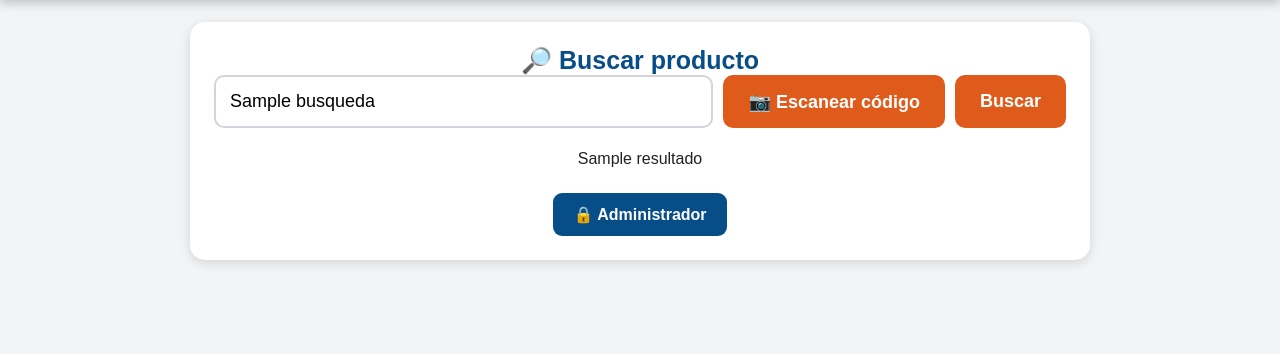
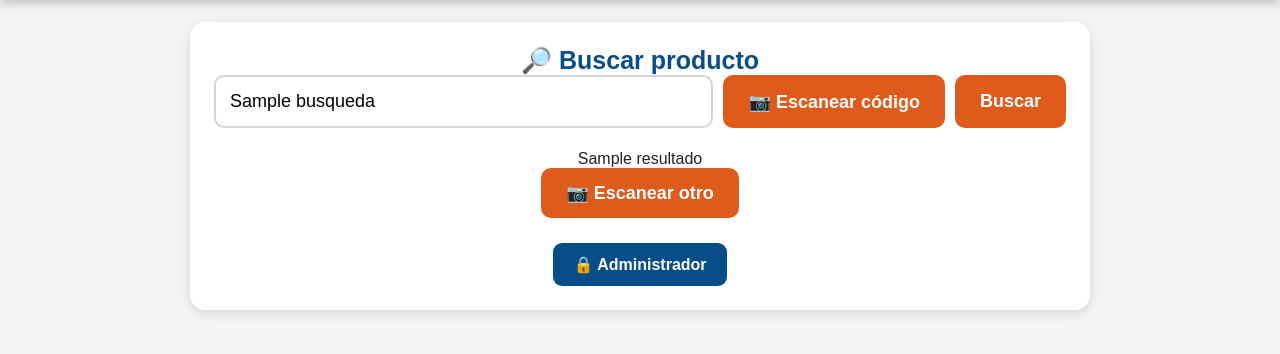
Before and after one commit to minor2612-alt/AppUbicacionesAlajuela, a Flask app: template templates/index.html in a window 1280 px wide. Shown: the part 199-553 px from the top of the page. Run offline with Flask 3, Linux system fonts and the light colour scheme; the template is opened without the code that fills it: most values are stand-ins (such as "Sample title", 1, 10 or a date in 2020).

Commit message:
Agregar boton Escanear otro

```diff
--- a/templates/index.html
+++ b/templates/index.html
@@ -54,7 +54,14 @@
     <div class="resultados">
         {{ resultado|safe }}
     </div>
-
+{% if resultado %}
+<button
+    type="button"
+    onclick="document.getElementById('boton-escanear').click()"
+>
+    📷 Escanear otro
+</button>
+{% endif %}
     <div class="admin">
         <a href="/login">🔒 Administrador</a>
     </div>
```
